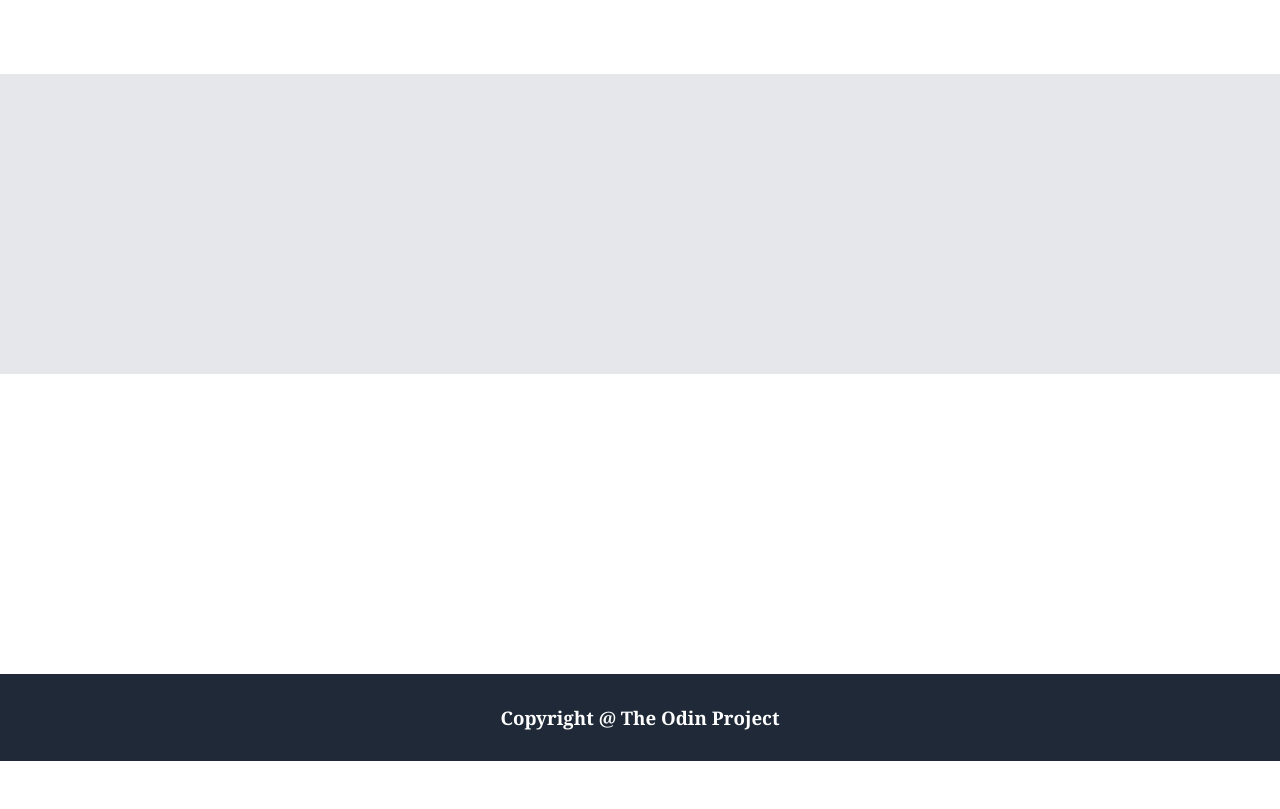
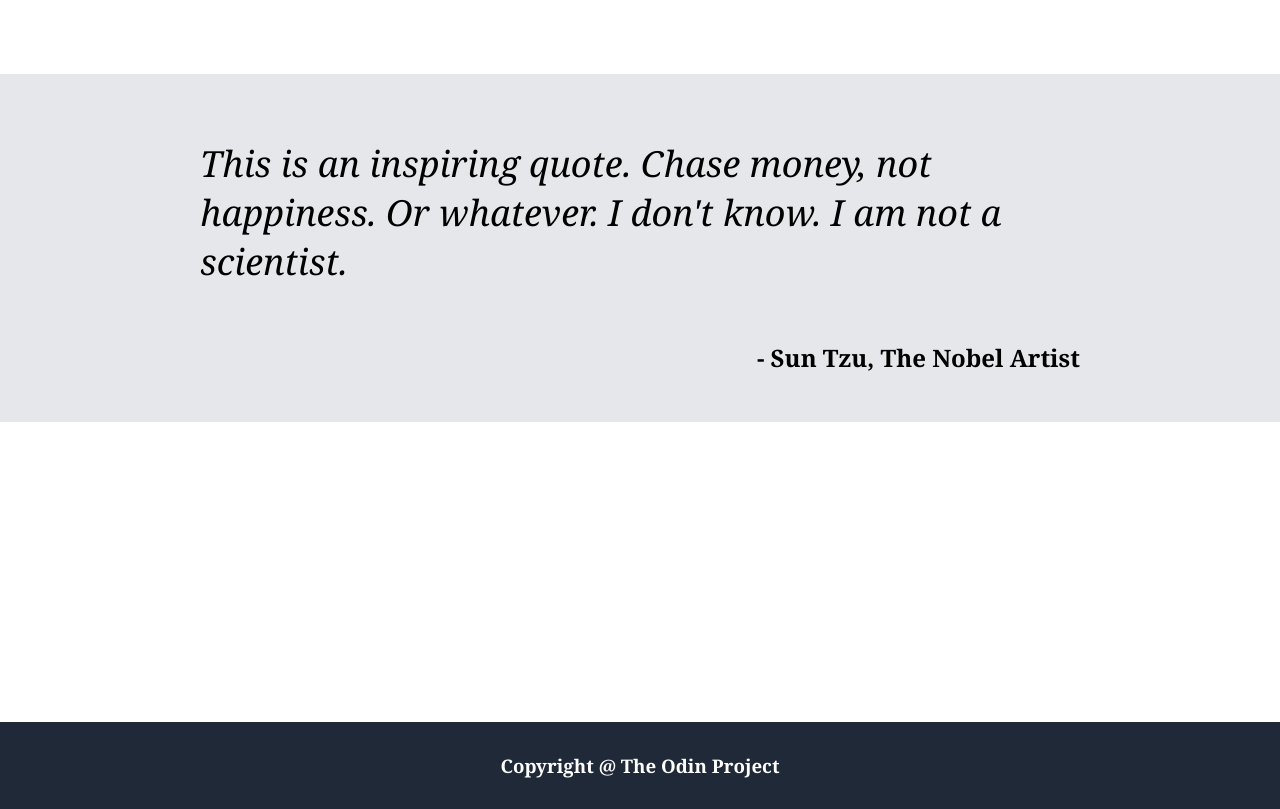
Before and after one commit to schoibs/the-odin-project, a plain HTML site: page Foundations/Project-2-Landing-Page/index.html in a window 1280 px wide. Shown: the part 884-1693 px from the top of the page. Before the commit the page ends 1645 px from the top, so only its background shows below. Drawn offline with Linux system fonts and the light colour scheme.

Commit message:
Done container 3

```diff
--- a/Foundations/Project-2-Landing-Page/index.html
+++ b/Foundations/Project-2-Landing-Page/index.html
@@ -36,50 +36,36 @@
         </div>
 
         <div class="container-2">
+
             <h3>Some random information.</h3>
 
             <div class="container-2-infos">
                 <div class="info">
-                    <div class="info-box">
-
-                    </div>
-                    <p>
-                        this is some subtext under an image.
-                    </p>
+                    <div class="info-box"></div>
+                    <p>this is some subtext under an image.</p>
                 </div>
 
                 <div class="info">
-                    <div class="info-box">
-
-                    </div>
-                    <p>
-                        this is some subtext under an image.
-                    </p>
+                    <div class="info-box"></div>
+                    <p>this is some subtext under an image.</p>
                 </div>
 
                 <div class="info">
-                    <div class="info-box">
-
-                    </div>
-                    <p>
-                        this is some subtext under an image.
-                    </p>
+                    <div class="info-box"></div>
+                    <p>this is some subtext under an image.</p>
                 </div>
 
                 <div class="info">
-                    <div class="info-box">
+                    <div class="info-box"></div>
+                    <p>this is some subtext under an image.</p>
+                </div>
+            </div>
 
-                    </div>
-                    <p>
-                        this is some subtext under an image.
-                    </p>
-                </div>
-
-            </div>
         </div>
 
         <div class="container-3">
-
+            <h3 class="quote">This is an inspiring quote. Chase money, not happiness. Or whatever. I don't know. I am not a scientist.</h3>
+            <h2 class="quote-by">- Sun Tzu, The Nobel Artist</h2>
         </div>
 
         <div class="container-4">
--- a/Foundations/Project-2-Landing-Page/styles.css
+++ b/Foundations/Project-2-Landing-Page/styles.css
@@ -127,6 +127,22 @@ a {
     height: 300px;
     background-color: #E5E7EB;
     color: black;
+    padding: 24px 200px;
+    display: flex;
+    flex-direction: column;
+    align-items: center;
+    justify-content: center;
+}
+
+.quote {
+    font-size: 36px;
+    font-style: italic;
+    font-weight: lighter;
+}
+
+.container-3 .quote-by{
+    font-size: 24px;
+    align-self: flex-end;
 }
 
 .container-4 {
```
